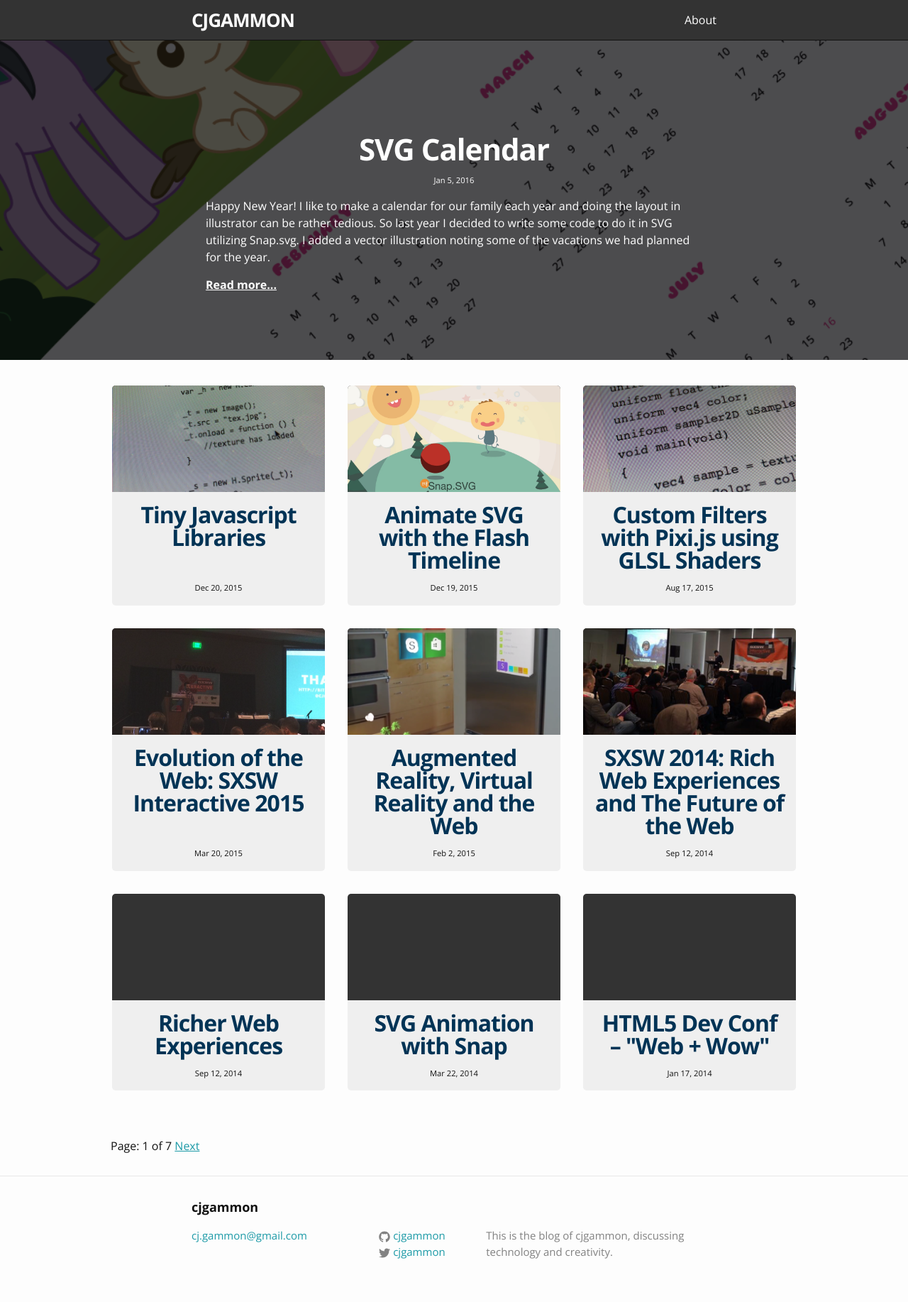
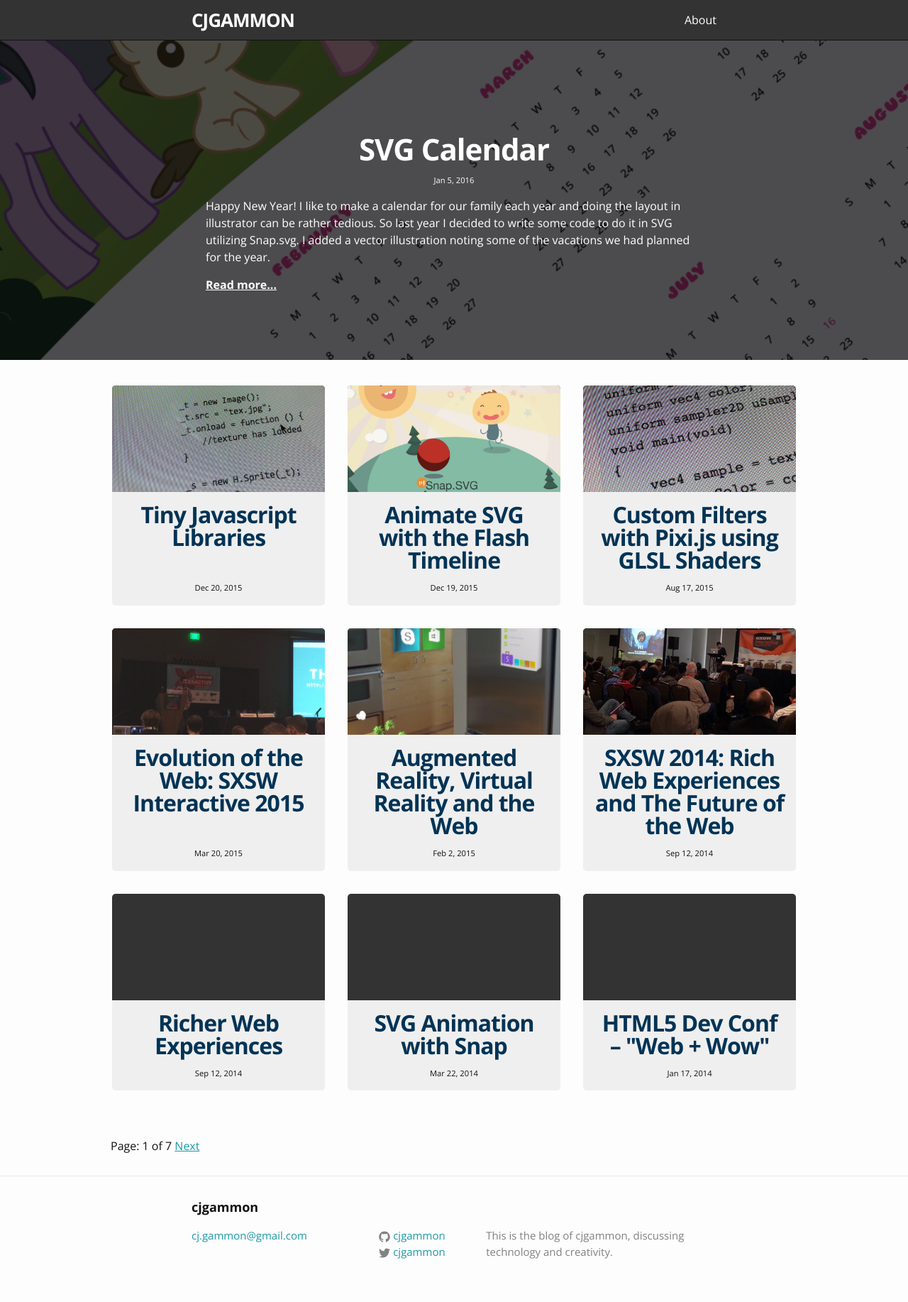
Before and after one commit to cjgammon/blog, a Jekyll site: the page built from index.html, in a window 1280 px wide. Shown: the whole page at 71% size. Built offline with Jekyll 4.4.1, drawn with Linux system fonts in a browser that asks for light colours; the list of posts is cut into pages by our own code.

Commit message:
minor scaling of images on hover

```diff
--- a/_sass/_layout.scss
+++ b/_sass/_layout.scss
@@ -316,6 +316,12 @@
     font-size: 2em;
   }
 
+  &:hover{
+    .panel-img{
+      transform: scale(1);
+    }
+  }
+
   a{
     &,
     &:visited{
@@ -333,6 +339,9 @@
   background-size: cover;
   background-position: center;
   background-color: #333;
+  transform-origin: bottom center;
+  transform: scale(1.1);
+  transition: transform .2s ease-in-out;
 }
 
 .panel-text{
```
